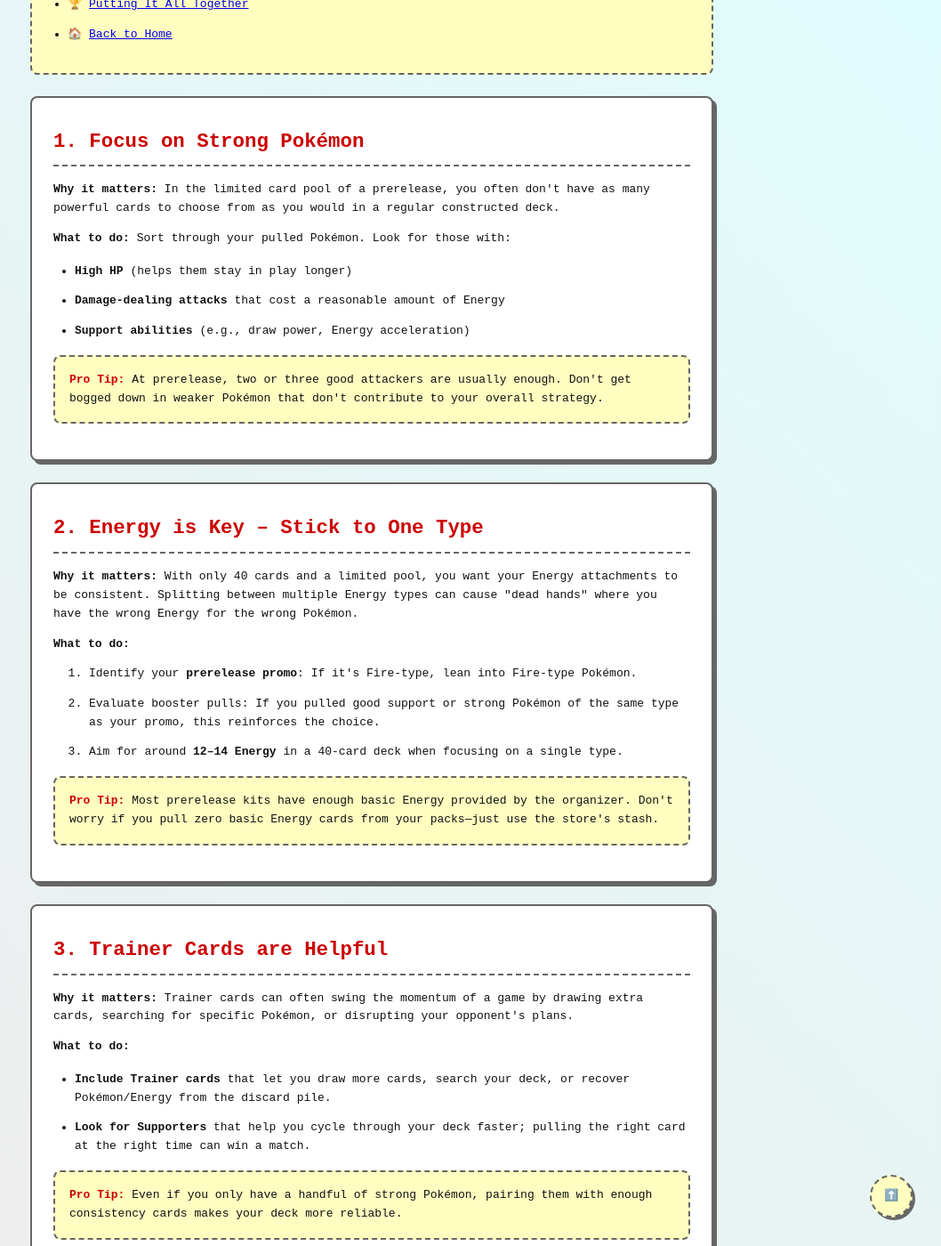
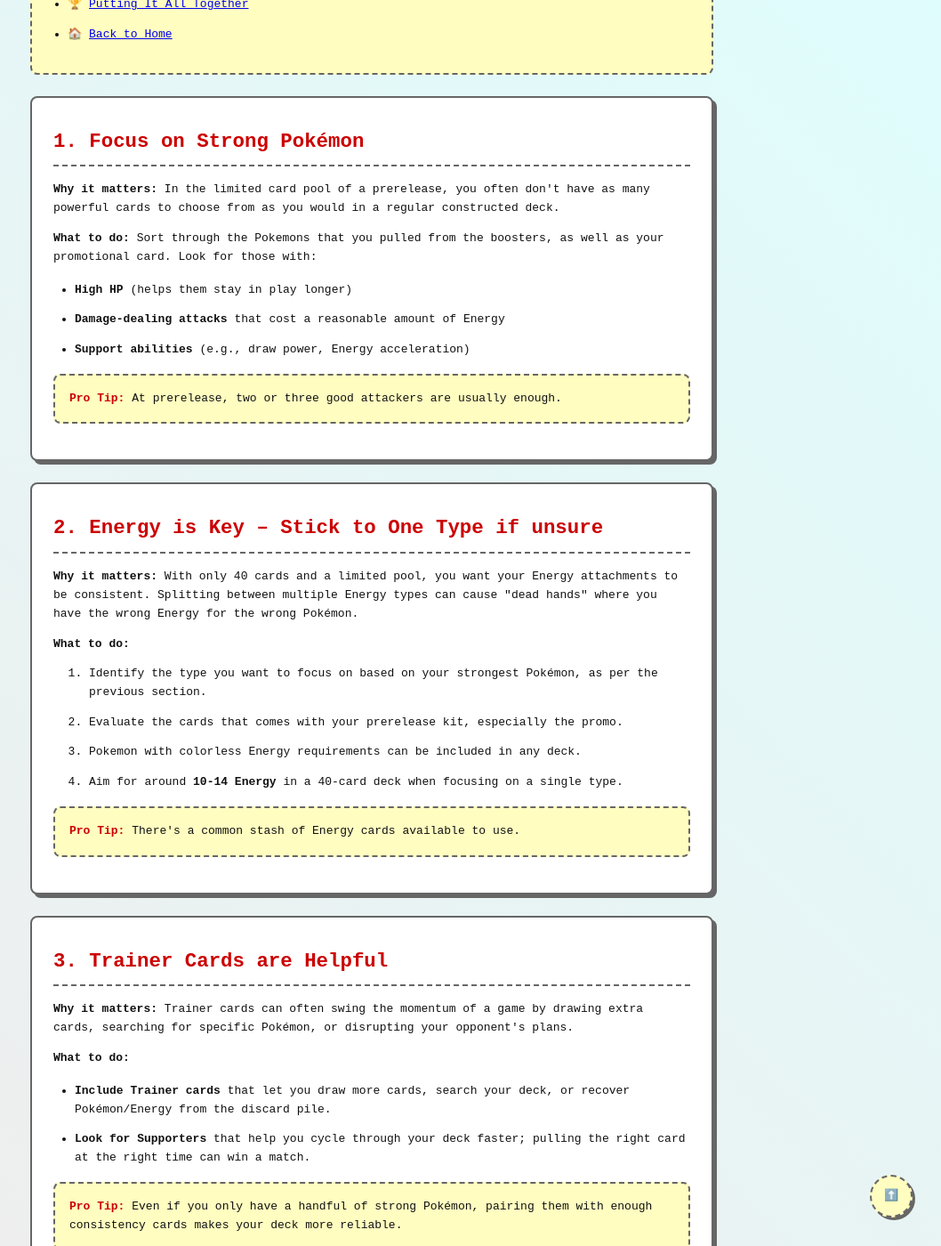
Before and after one commit to victorhuangwq/experiencethis.world, a Jekyll site: the page built from pokemon/strategy-guide.html, in a window 1280 px wide and 1400 px high, scrolled down 427 px. Shown: the whole window at 89% size, without its empty margins (222-1280 px from the left). Built offline with Jekyll 4.4.1, drawn with Linux system fonts in a browser that asks for light colours; some of the changed text lies outside the part shown.

Commit message:
update some text for the strategy

```diff
--- a/pokemon/strategy-guide.html
+++ b/pokemon/strategy-guide.html
@@ -165,7 +165,7 @@
             <h2>1. Focus on Strong Pokémon</h2>
             <p><strong>Why it matters:</strong> In the limited card pool of a prerelease, you often don't have as many powerful cards to choose from as you would in a regular constructed deck.</p>
 
-            <p><strong>What to do:</strong> Sort through your pulled Pokémon. Look for those with:</p>
+            <p><strong>What to do:</strong> Sort through the Pokemons that you pulled from the boosters, as well as your promotional card. Look for those with:</p>
             <ul>
                 <li><strong>High HP</strong> (helps them stay in play longer)</li>
                 <li><strong>Damage-dealing attacks</strong> that cost a reasonable amount of Energy</li>
@@ -173,23 +173,23 @@
             </ul>
 
             <div class="pro-tip">
-                <strong>Pro Tip:</strong> At prerelease, two or three good attackers are usually enough. Don't get bogged down in weaker Pokémon that don't contribute to your overall strategy.
-            </div>
+                <strong>Pro Tip:</strong> At prerelease, two or three good attackers are usually enough.
         </section>
 
         <section id="energy">
-            <h2>2. Energy is Key – Stick to One Type</h2>
+            <h2>2. Energy is Key – Stick to One Type if unsure</h2>
             <p><strong>Why it matters:</strong> With only 40 cards and a limited pool, you want your Energy attachments to be consistent. Splitting between multiple Energy types can cause "dead hands" where you have the wrong Energy for the wrong Pokémon.</p>
 
             <p><strong>What to do:</strong></p>
             <ol>
-                <li>Identify your <strong>prerelease promo</strong>: If it's Fire-type, lean into Fire-type Pokémon.</li>
-                <li>Evaluate booster pulls: If you pulled good support or strong Pokémon of the same type as your promo, this reinforces the choice.</li>
-                <li>Aim for around <strong>12–14 Energy</strong> in a 40-card deck when focusing on a single type.</li>
+                <li>Identify the type you want to focus on based on your strongest Pokémon, as per the previous section.</li>
+                <li>Evaluate the cards that comes with your prerelease kit, especially the promo.</li>
+                <li>Pokemon with colorless Energy requirements can be included in any deck.</li>
+                <li>Aim for around <strong>10-14 Energy</strong> in a 40-card deck when focusing on a single type.</li>
             </ol>
 
             <div class="pro-tip">
-                <strong>Pro Tip:</strong> Most prerelease kits have enough basic Energy provided by the organizer. Don't worry if you pull zero basic Energy cards from your packs—just use the store's stash.
+                <strong>Pro Tip:</strong> There's a common stash of Energy cards available to use.
             </div>
         </section>
 
@@ -250,7 +250,7 @@
             </ul>
 
             <div class="pro-tip">
-                <strong>Pro Tip:</strong> If you're unsure how an effect interacts with another card, ask a judge or a more experienced player. Everyone is there to learn and enjoy the new set!
+                <strong>Pro Tip:</strong> If you're unsure how an effect interacts with another card, ask someone about it.
             </div>
         </section>
 
```
